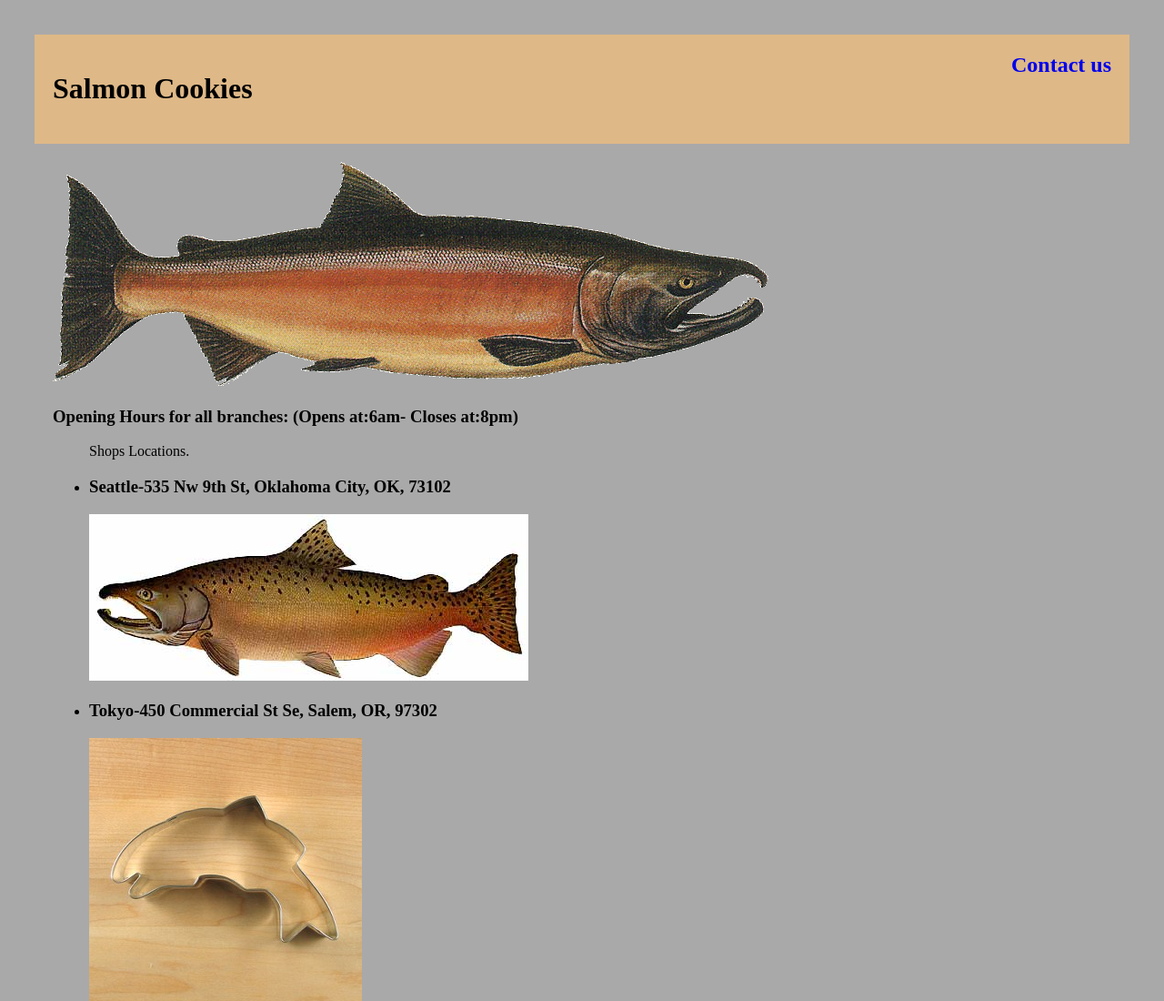
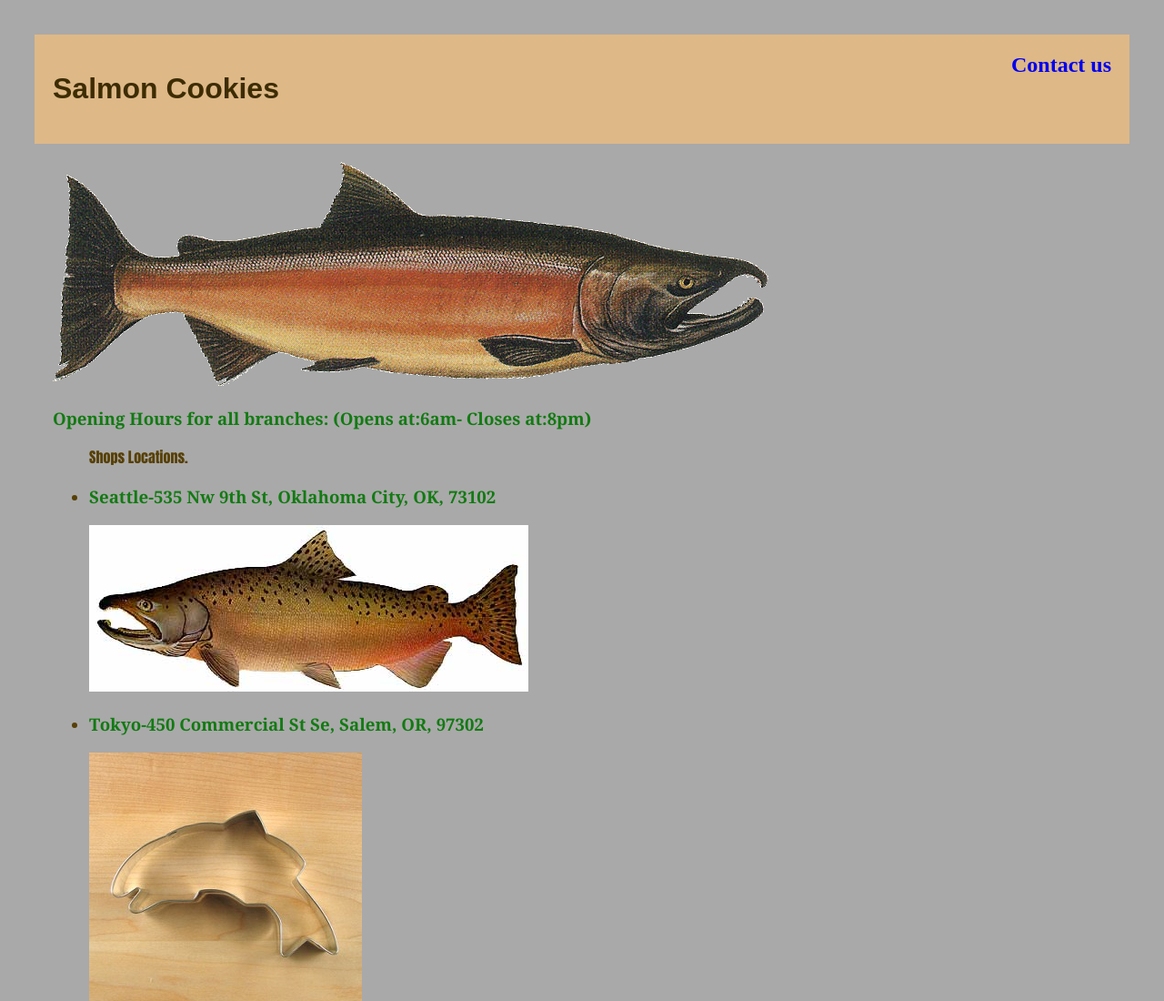
Before and after one commit to Suhaibokour/cookie-stand, a plain HTML site: page index.html in a window 1280 px wide. Shown: the top 1100 px of the page at 91% size. Drawn offline with Linux system fonts and the light colour scheme.

Commit message:
labe 10b

```diff
--- a/css/style.css
+++ b/css/style.css
@@ -1,6 +1,9 @@
 table,tr,th,td{
+  font-family: 'Gill Sans', 'Gill Sans MT', Calibri, 'Trebuchet MS', sans-serif;
     border: 1px solid black;
     border-collapse: collapse;
+    color: rgb(250, 86, 26);
+
   }
   body{
     padding: 30px;
@@ -27,3 +30,16 @@ table,tr,th,td{
     float: right;
     text-decoration: none;
   }
+  header div h1{
+    font-family: Arial, Helvetica, sans-serif;
+    color: rgb(61, 44, 0);
+    font-weight: bold;
+  }
+  main div h3{
+    font-family: Cambria, Cochin, Georgia, Times, 'Times New Roman', serif;
+    color: rgb(19, 122, 19);
+  }
+  main div ul{
+    color: rgb(87, 64, 6);
+    font-family: Impact, Haettenschweiler, 'Arial Narrow Bold', sans-serif;
+  }
```
